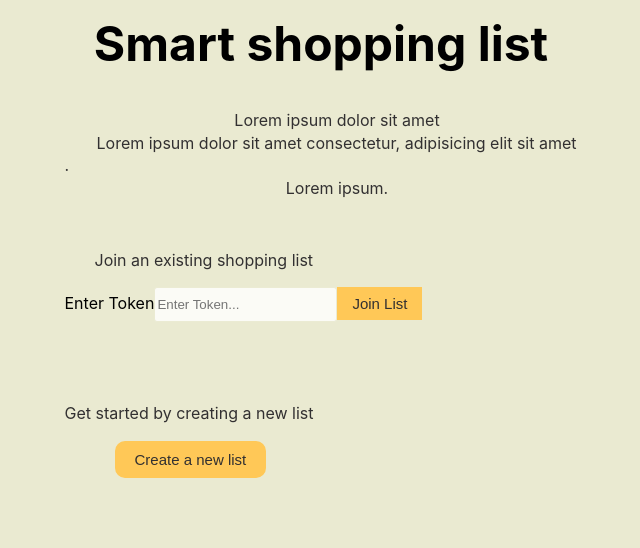
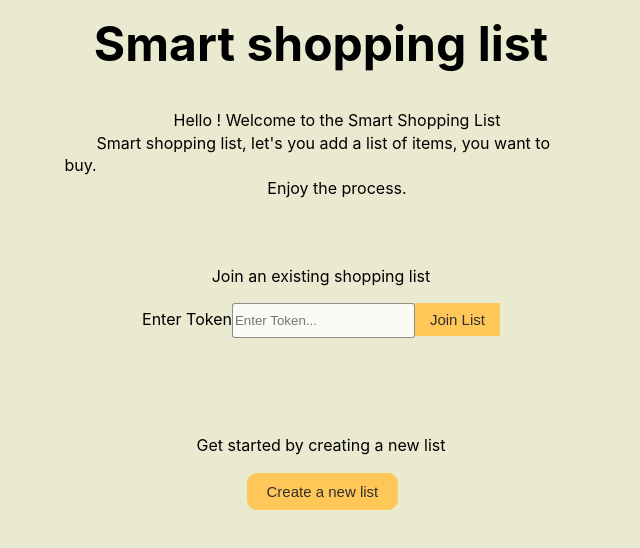
Before and after one commit to the-collab-lab/tcl-58-smart-shopping-list, a React (Vite) app: page / in a window 1280 px wide. Shown: the top 548 px of the page, without its empty margins (319-959 px from the left). Built offline with nearby package versions, Linux system fonts and the light colour scheme.

Commit message:
Made changes to the Home UI

```diff
--- a/src/views/Home.css
+++ b/src/views/Home.css
@@ -1,70 +1,61 @@
-:root {
-	/*from this line to line 10 (end of body tag) not needed, it has
-    already been specified in the index.css file*/
-	--gray-white: #ebebd3;
-	--grey: #323031;
-	--yellow: #ffc857;
+.Home {
+	align-items: center;
+	display: flex;
+	flex-direction: column;
 }
 
-body {
-	background-color: var(--gray-white);
-}
-
-.Home {
-	align-items: center;
-	/*specify a display: flex; with flex-direction:column;
-    so we can center elements in the page with justify-content: center*/
-}
-
-.createanewlist {
+.create-new-list {
 	margin-top: 80px;
 	margin-bottom: 50px;
 }
 /* for the buttons no specify the height as 48px as use display flex to center the text inside, so no need to specify padding */
-.btn-createanewlist {
-	color: var(--grey); /*use var(--color-gray-dark) instead*/
-	background-color: var(--yellow); /*use var(--color-sunglow) instead*/
+.Create-new-list__btn {
+	color: var(--color-gray-dark);
+	background-color: var(--color-sunglow);
 	font-size: 15px;
 	margin-left: 50px;
 	padding: 10px 20px;
 	border-radius: 10px;
 	border: none;
-	transition: var(--yellow) 0.3s ease-in-out; /*use var(--color-sunglow) instead*/
+	transition: var(--color-sunglow) 0.3s ease-in-out;
 }
 
 .btn-createanewlist:hover {
-	border-color: var(--yellow); /*use var(--color-sunglow) instead*/
+	border-color: var(--color-sunglow);
 	background-color: transparent;
 	outline: none;
 }
 
-.btn-joinanexistinglist {
-	color: var(--grey); /*use var(--color-gray-dark) instead*/
-	background-color: var(--yellow); /*use var(--color-sunglow) instead*/
+.Join-existing-list__btn {
+	color: var(--color-gray-dark);
+	background-color: var(--color-sunglow);
 	font-size: 15px;
 	border: none;
 	padding: 8px 15px;
 }
 
-.btn-joinanexistinglist:hover {
-	border-color: var(--yellow); /*use var(--color-sunglow) instead*/
+.Join-existing-list__btn:hover {
+	border-color: var(--color-sunglow);
 	background-color: transparent;
 	outline: none;
 }
 
 input[type='text'] {
-	height: 35px; /*should be 48px */
-	border: 1px solid var(--gray-white); /*use var(--color-gray) instead*/
+	height: 35px; /*should be 48px - It can't be 48px, else it won't align with the button*/
+	border: 1px solid var(--color-gray);
 	border-radius: 3px;
 	outline: none;
 }
 
-.text-joinanexistingshoppinglist {
+.Join-existing-list {
+	display: flex;
+	flex-direction: column;
+	align-items: center;
 	margin-top: 50px;
-	margin-left: 30px; /*instead of margin-left use text-align: center*/
+	text-align: center;
 }
 /* line 68 t0 83 not needed just style the
-first-text with text-align:center */
+first-text with text-align:center - it's needed inorder to achieve the text in that form, if you have a simpler way, you could please show me. */
 .first-text {
 	margin-top: 0;
 	text-indent: 2em;
--- a/src/views/Home.jsx
+++ b/src/views/Home.jsx
@@ -47,18 +47,18 @@ export function Home({ setListToken, listToken }) {
 			<div className="about-text">
 				{/* the classNames should be for example About-text and for
 				accessibility use a section instead of div*/}
-				<p className="first-text">Lorem ipsum dolor sit amet</p>
+				<p className="first-text">Hello ! Welcome to the Smart Shopping List</p>
 				{/* change the lorem ipsum to a welcome text and one p tag should be enough */}
 				<p className="second-text">
-					Lorem ipsum dolor sit amet consectetur, adipisicing elit sit amet .
+					Smart shopping list, let's you add a list of items, you want to buy.
 				</p>
-				<p className="third-text">Lorem ipsum.</p>
+				<p className="third-text">Enjoy the process.</p>
 			</div>
 
 			<form onSubmit={submitShareToken}>
 				{/** add className='Join-existing-list' and style it with display:flex,
 				 * and column as flex-direction then justify-content: center*/}
-				<p className="text-joinanexistingshoppinglist">
+				<p className="Join-existing-list">
 					{/* className for p tag can be Join-existing-list__text */}
 					Join an existing shopping list
 				</p>
@@ -70,7 +70,7 @@ export function Home({ setListToken, listToken }) {
 					value={tokenInput}
 					onChange={(e) => setTokenInput(e.target.value)}
 				/>
-				<button type="submit" className="btn-joinanexistinglist">
+				<button type="submit" className="Join-existing-list__btn">
 					{' '}
 					{/**className for button tag can be Join-existing-list__btn */}
 					Join List
@@ -78,10 +78,10 @@ export function Home({ setListToken, listToken }) {
 			</form>
 			{errorMessage && <span>errorMessage</span>}
 
-			<div className="createanewlist">
+			<div className="create-new-list">
 				{/**className should be Create-new-list */}
 				<p>Get started by creating a new list</p>
-				<button onClick={handleCreateList} className="btn-createanewlist">
+				<button onClick={handleCreateList} className="Create-new-list__btn">
 					{' '}
 					{/**className should be Create-new-list__btn */}
 					Create a new list
```
